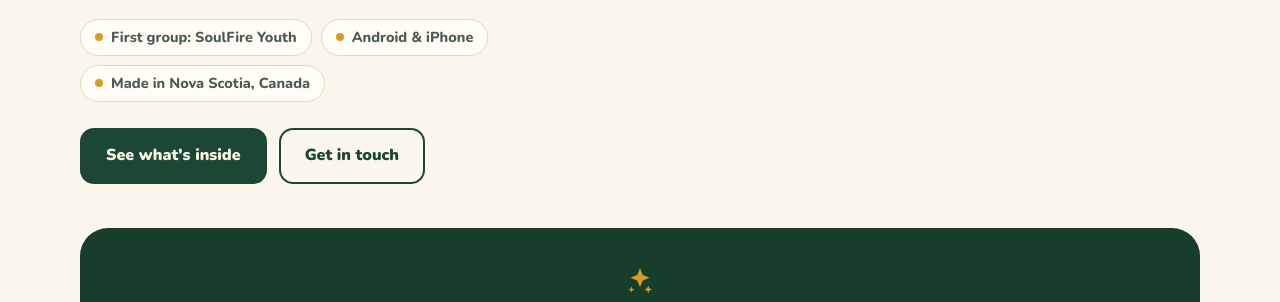
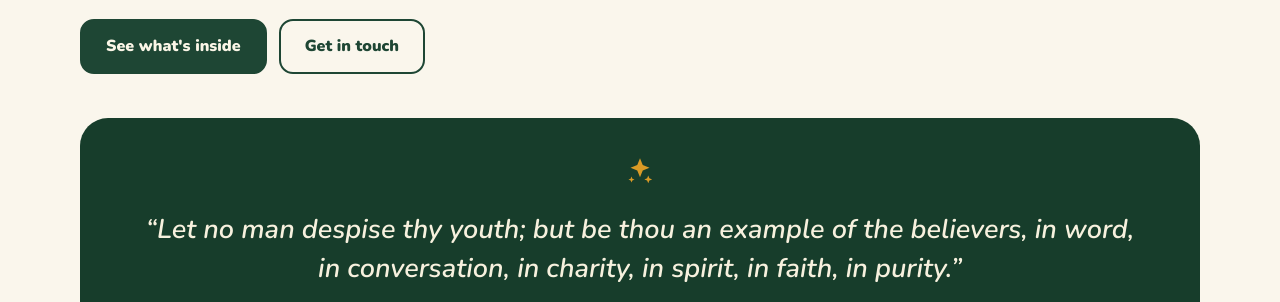
Before and after one commit to thomaswpoyser-coder/youryouth-site, a plain HTML site: page index.html in a window 1280 px wide. Shown: the part 834-1136 px from the top of the page. Drawn offline with nearby package versions, Linux system fonts and the light colour scheme.

Commit message:
Remove hero fluff pills (first group / platforms / made-in) per Thomas

```diff
--- a/index.html
+++ b/index.html
@@ -354,11 +354,6 @@
         </div>
         <h1>A digital home for <span class="gold">your youth group</span>.</h1>
         <p class="lede"><strong>Your Youth</strong> is a mobile app that gives a Christian youth group its own private online home — chat, questions, prayer, events, and the Bible in one place, branded from the group's own logo and built around safeguarding from the ground up.</p>
-        <ul class="chips">
-          <li><span class="dot"></span>First group: SoulFire Youth</li>
-          <li><span class="dot"></span>Android &amp; iPhone</li>
-          <li><span class="dot"></span>Made in Nova Scotia, Canada</li>
-        </ul>
         <div class="hero-cta">
           <a class="btn btn-solid" href="#inside">See what's inside</a>
           <a class="btn btn-ghost" href="#contact">Get in touch</a>
```
